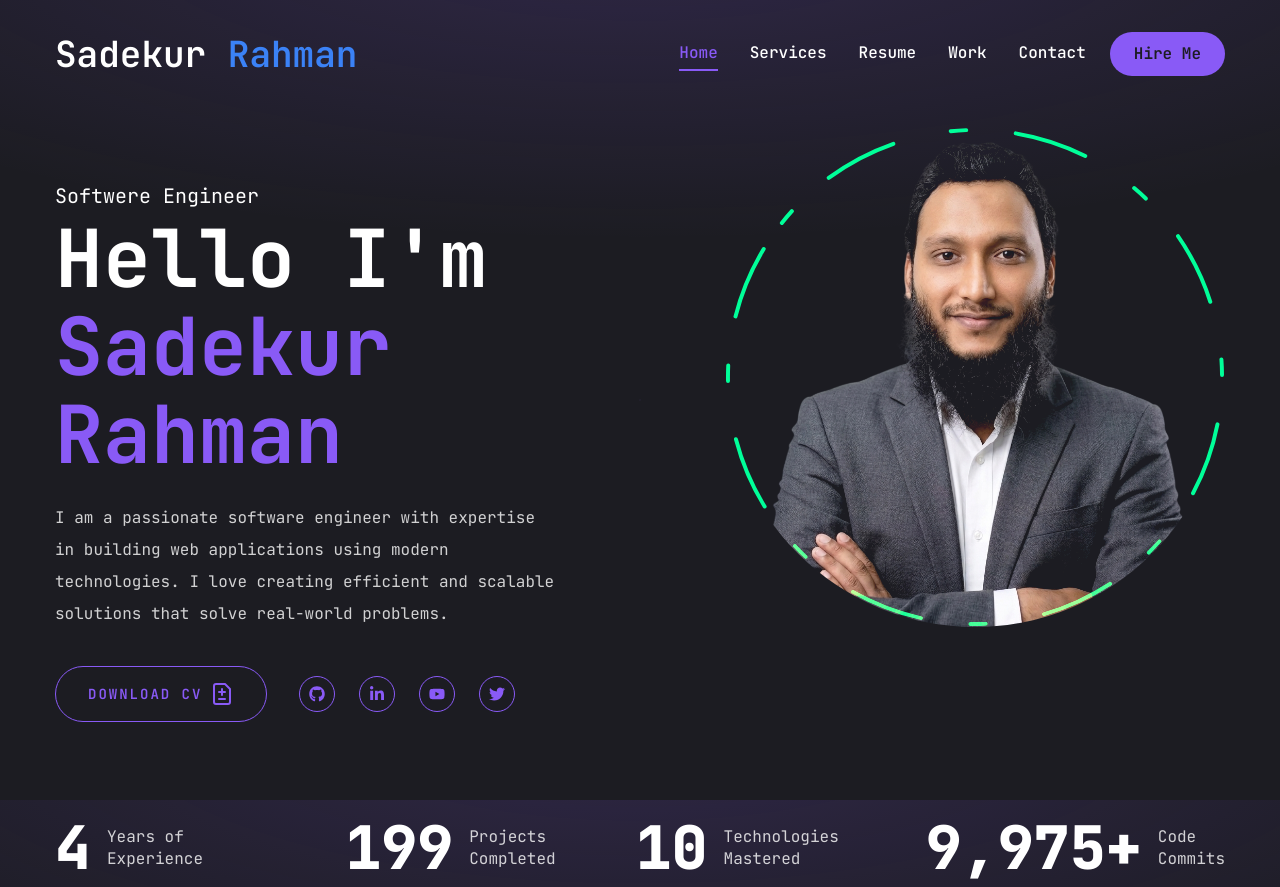
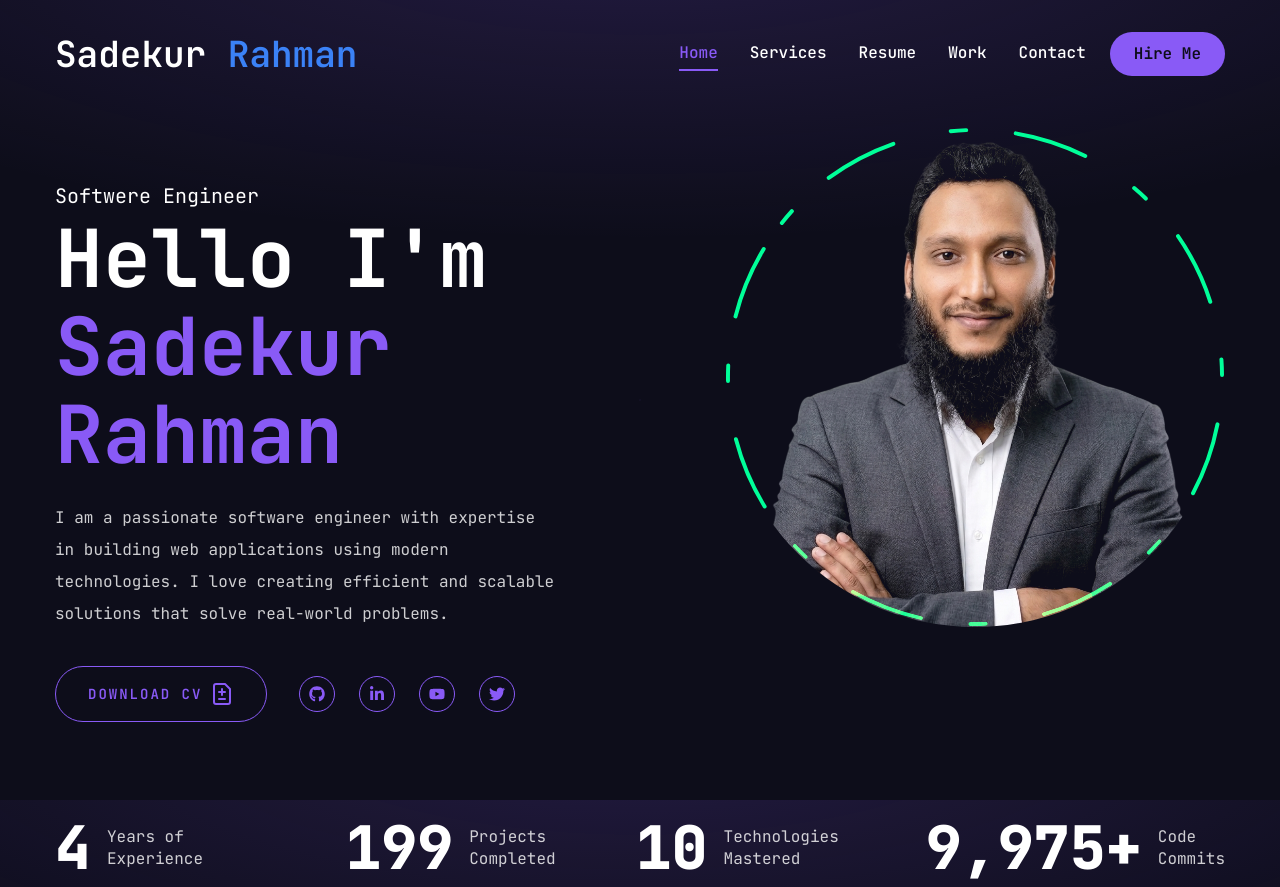
Before and after one commit to sadekur/pfs-2, a Next.js app: page / in a window 1280 px wide. Built offline with nearby package versions, Linux system fonts and the light colour scheme; no server answers.

Commit message:
update tailwind.config.js

```diff
--- a/tailwind.config.js
+++ b/tailwind.config.js
@@ -26,7 +26,7 @@ const config = {
         ring: "hsl(var(--ring))",
         background: "hsl(var(--background))",
         foreground: "hsl(var(--foreground))",
-        primary: '#1c1c22',
+        primary: '#0d0d1a',
         secondary: {
           DEFAULT: "hsl(var(--secondary))",
           foreground: "hsl(var(--secondary-foreground))",
```
